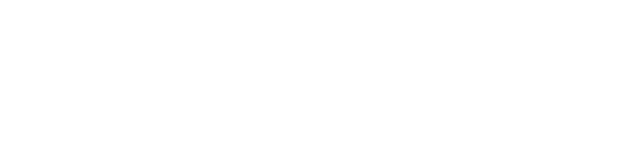
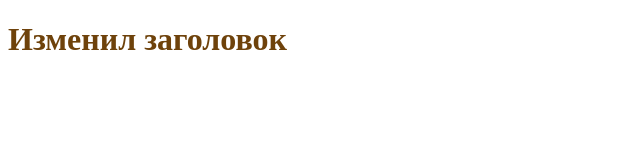
Before and after one commit to Igor-Simakov/Repeat, a plain HTML site: page index.html in a window 1280 px wide. Shown: the whole page, without its empty margins (0-640 px from the left). Drawn offline with Linux system fonts and the light colour scheme.

Commit message:
Change body and styles

```diff
--- a/index.html
+++ b/index.html
@@ -5,8 +5,11 @@
     <meta http-equiv="X-UA-Compatible" content="IE=edge">
     <meta name="viewport" content="width=device-width, initial-scale=1.0">
     <title>Repeat to GIT</title>
+
+<link rel="stylesheet" href="./css/style.css">
 </head>
 <body>
 
+ <h1>Изменил заголовок</h1>
 </body>
 </html>
```
